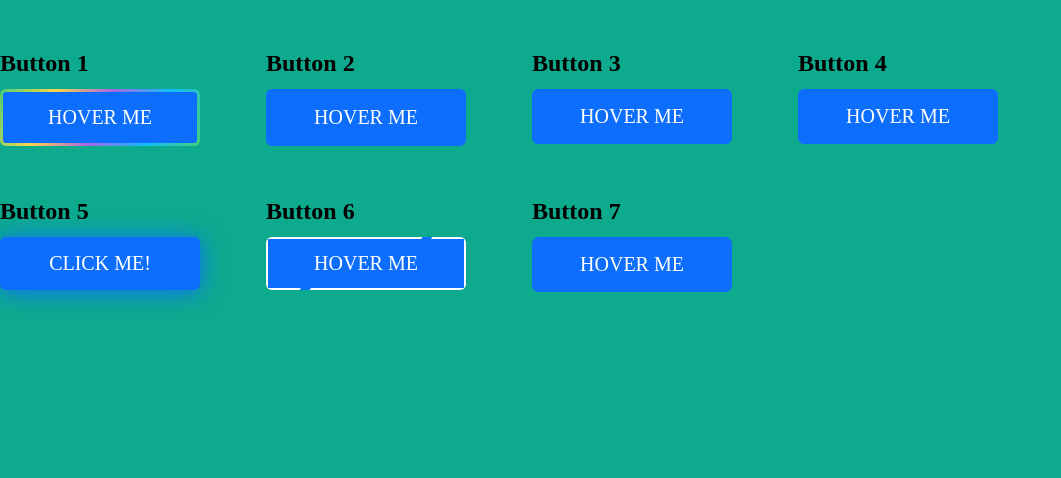
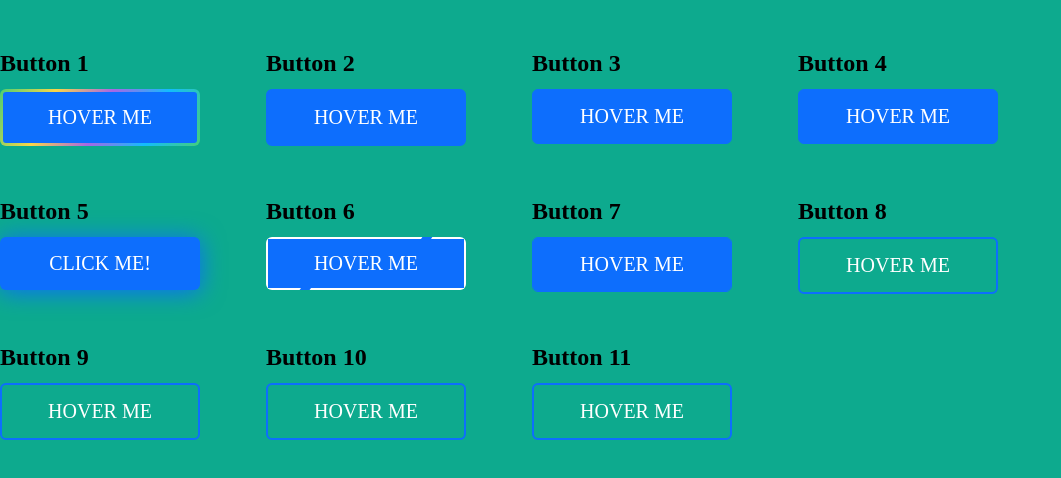
Before and after one commit to htmlcssdevs/100_Html_Css_Button_Design, a plain HTML site: page index.html in a window 1280 px wide. Shown: the whole page, without its empty margins (0-1061 px from the left). Drawn offline with Linux system fonts and the light colour scheme.

Commit message:
button 8, button 9, button 10, button 11 complete
button 8, button 9, button 10, button 11 complete

```diff
--- /dev/null
+++ b/assets/css/button_10.css
@@ -0,0 +1,12 @@
+.button_10 a::before, .button_11 a::before{
+    width: 100%;
+    height: 0;
+    transform: translate(-50%, -50%) rotate(45deg);
+    -webkit-transform: translate(-50%, -50%) rotate(45deg);
+    -moz-transform: translate(-50%, -50%) rotate(45deg);
+    -ms-transform: translate(-50%, -50%) rotate(45deg);
+    -o-transform: translate(-50%, -50%) rotate(45deg);
+}
+.button_10 a:hover::before, .button_11 a:hover::before{
+    height: 380%;
+}
--- /dev/null
+++ b/assets/css/button_11.css
@@ -0,0 +1,7 @@
+.button_11 a::before{
+    transform: translate(-50%, -50%) rotate(-45deg);
+    -webkit-transform: translate(-50%, -50%) rotate(-45deg);
+    -moz-transform: translate(-50%, -50%) rotate(-45deg);
+    -ms-transform: translate(-50%, -50%) rotate(-45deg);
+    -o-transform: translate(-50%, -50%) rotate(-45deg);
+}
--- /dev/null
+++ b/assets/css/button_8.css
@@ -0,0 +1,34 @@
+.button_8 a, .button_9 a, .button_10 a, .button_11 a{
+    border: 2px solid #0d6efd;
+    overflow: hidden;
+    transition: 1s all ease;
+    -webkit-transition: 1s all ease;
+    -moz-transition: 1s all ease;
+    -ms-transition: 1s all ease;
+    -o-transition: 1s all ease;
+}
+.button_8 a::before, .button_9 a::before, .button_10 a::before, .button_11 a::before{
+    background: #0d6efd;
+    content: '';
+    position: absolute;
+    top: 50%;
+    left: 50%;
+    transform: translate(-50%, -50%);
+    -webkit-transform: translate(-50%, -50%);
+    -moz-transform: translate(-50%, -50%);
+    -ms-transform: translate(-50%, -50%);
+    -o-transform: translate(-50%, -50%);
+    z-index: -1;
+    transition: all 0.6s ease;
+    -webkit-transition: all 0.6s ease;
+    -moz-transition: all 0.6s ease;
+    -ms-transition: all 0.6s ease;
+    -o-transition: all 0.6s ease;
+}
+.button_8 a:before{
+    width: 0;
+    height: 100%;
+}
+.button_8 a:hover::before{
+    width: 100%;
+}
--- /dev/null
+++ b/assets/css/button_9.css
@@ -0,0 +1,7 @@
+.button_9 a::before{
+    width: 100%;
+    height: 0;
+}
+.button_9 a:hover::before{
+    height: 100%;
+}
--- a/assets/css/style.css
+++ b/assets/css/style.css
@@ -5,6 +5,10 @@
 @import url(../css/button_5.css);
 @import url(../css/button_6.css);
 @import url(../css/button_7.css);
+@import url(../css/button_8.css);
+@import url(../css/button_9.css);
+@import url(../css/button_10.css);
+@import url(../css/button_11.css);
 /* default css start here */
 *{
     margin: 0;
@@ -29,6 +33,7 @@ a{
     color: #fff;
     font-size: 20px;
     position: relative;
+    padding: 15px 0;
 }
 .container{
     max-width: 1600px;
--- a/index.html
+++ b/index.html
@@ -55,7 +55,31 @@
             <div class="single_button_item">
                 <h3>Button 7</h3>
                 <div class="button_7">
-                    <a class="btn" href="#">Hover Me</a>
+                    <a href="#">Hover Me</a>
+                </div>
+            </div>
+            <div class="single_button_item">
+                <h3>Button 8</h3>
+                <div class="button_8">
+                    <a href="#">Hover Me</a>
+                </div>
+            </div>
+            <div class="single_button_item">
+                <h3>Button 9</h3>
+                <div class="button_9">
+                    <a href="#">Hover Me</a>
+                </div>
+            </div>
+            <div class="single_button_item">
+                <h3>Button 10</h3>
+                <div class="button_10">
+                    <a href="#">Hover Me</a>
+                </div>
+            </div>
+            <div class="single_button_item">
+                <h3>Button 11</h3>
+                <div class="button_11">
+                    <a href="#">Hover Me</a>
                 </div>
             </div>
         </div>
```
